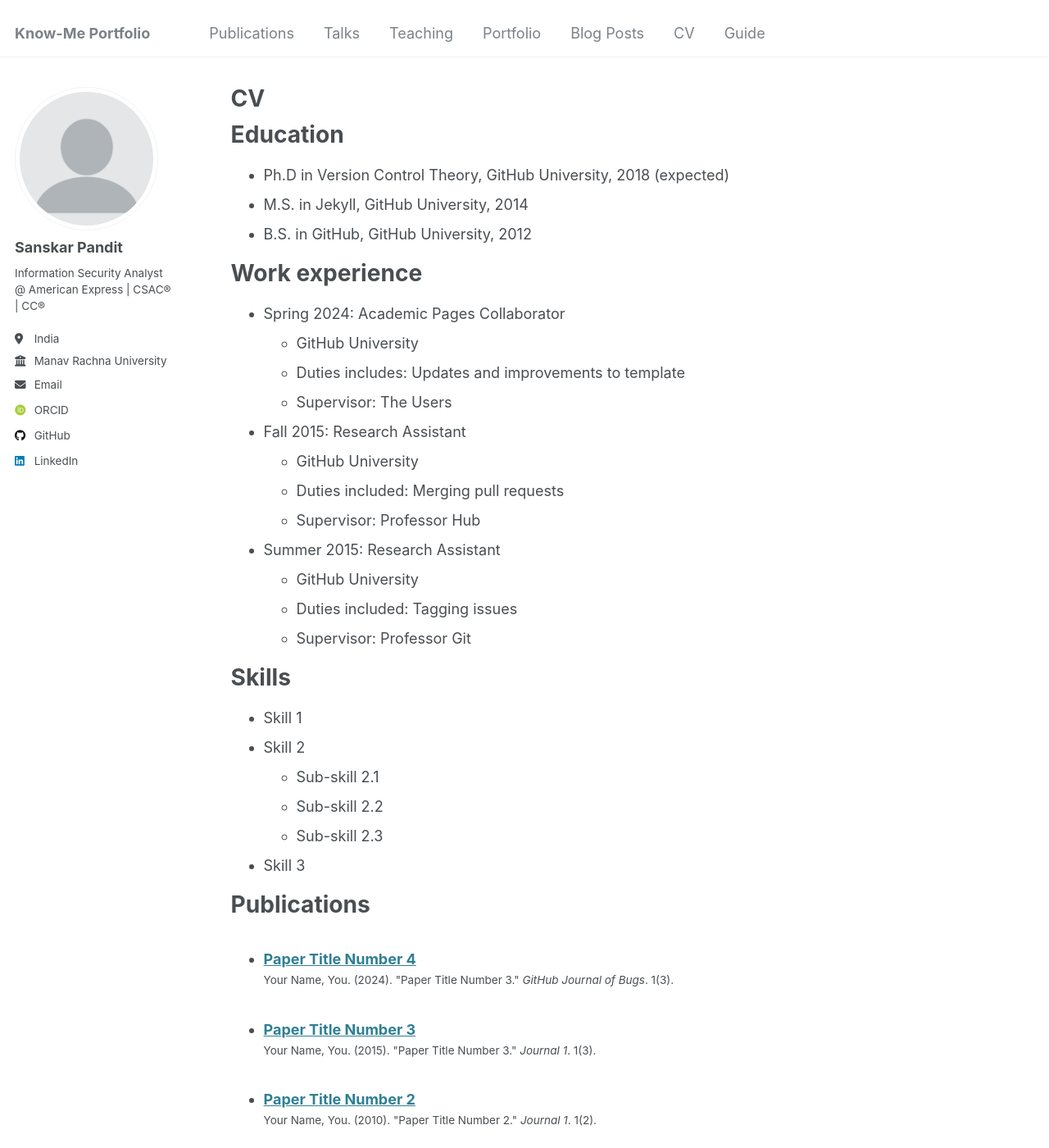
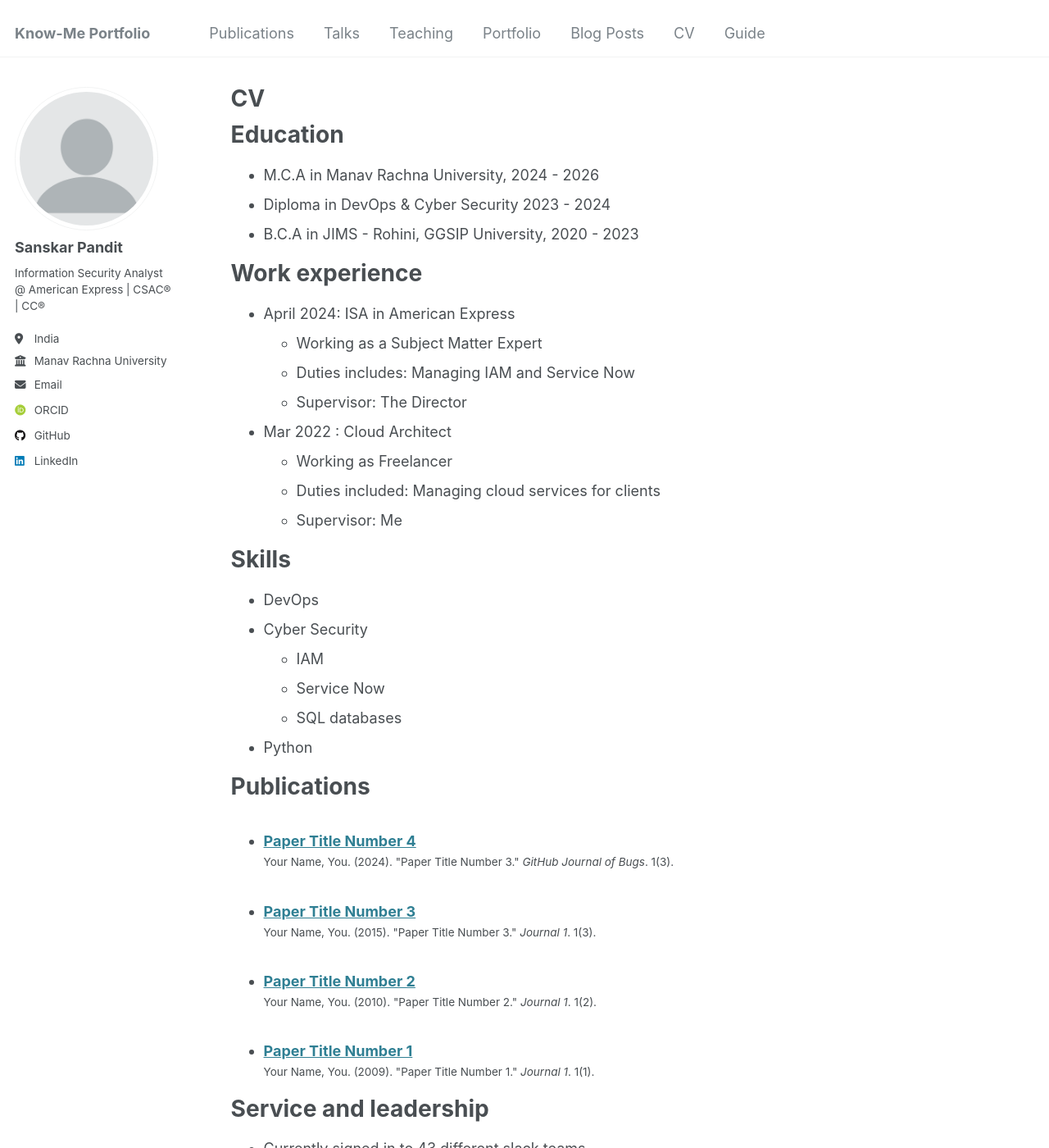
Before and after one commit to skar-ISA/skar-ISA.github.io, a Jekyll site: the page built from _pages/cv.md, in a window 1280 px wide and 1400 px high. Shown: the whole window at 82% size. Built offline with Jekyll 4.4.1, drawn with Linux system fonts in a browser that asks for light colours; some web fonts are replaced; some of the changed text lies outside the part shown.

Commit message:
Update cv.md

```diff
--- a/_pages/cv.md
+++ b/_pages/cv.md
@@ -11,35 +11,30 @@
 
 Education
 ======
-* Ph.D in Version Control Theory, GitHub University, 2018 (expected)
-* M.S. in Jekyll, GitHub University, 2014
-* B.S. in GitHub, GitHub University, 2012
+* M.C.A in Manav Rachna University, 2024 - 2026
+* Diploma in DevOps & Cyber Security 2023 - 2024
+* B.C.A in JIMS - Rohini, GGSIP University, 2020 - 2023
 
 Work experience
 ======
-* Spring 2024: Academic Pages Collaborator
-  * GitHub University
-  * Duties includes: Updates and improvements to template
-  * Supervisor: The Users
+* April 2024: ISA in American Express
+  * Working as a Subject Matter Expert
+  * Duties includes: Managing IAM and Service Now
+  * Supervisor: The Director
 
-* Fall 2015: Research Assistant
-  * GitHub University
-  * Duties included: Merging pull requests
-  * Supervisor: Professor Hub
-
-* Summer 2015: Research Assistant
-  * GitHub University
-  * Duties included: Tagging issues
-  * Supervisor: Professor Git
+* Mar 2022 : Cloud Architect
+  * Working as Freelancer
+  * Duties included: Managing cloud services for clients
+  * Supervisor: Me
 
 Skills
 ======
-* Skill 1
-* Skill 2
-  * Sub-skill 2.1
-  * Sub-skill 2.2
-  * Sub-skill 2.3
-* Skill 3
+* DevOps
+* Cyber Security
+  * IAM
+  * Service Now
+  * SQL databases
+* Python
 
 Publications
 ======
@@ -47,18 +42,6 @@
     {% include archive-single-cv.html %}
   {% endfor %}</ul>
 
-Talks
-======
-  <ul>{% for post in site.talks reversed %}
-    {% include archive-single-talk-cv.html  %}
-  {% endfor %}</ul>
-
-Teaching
-======
-  <ul>{% for post in site.teaching reversed %}
-    {% include archive-single-cv.html %}
-  {% endfor %}</ul>
-
 Service and leadership
 ======
 * Currently signed in to 43 different slack teams
```
